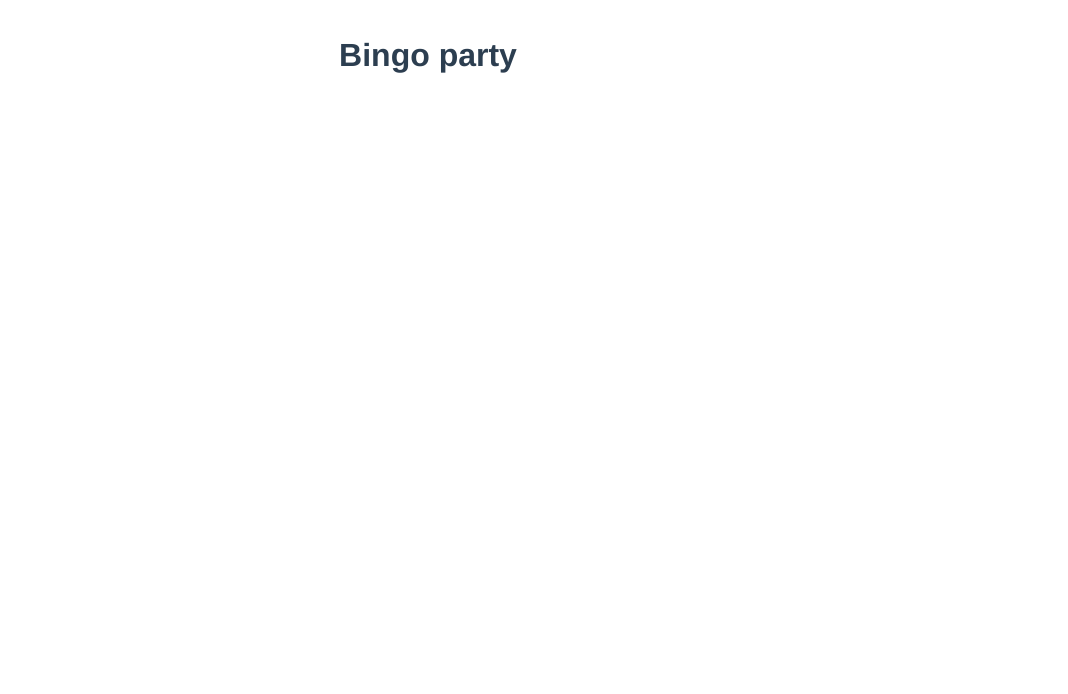
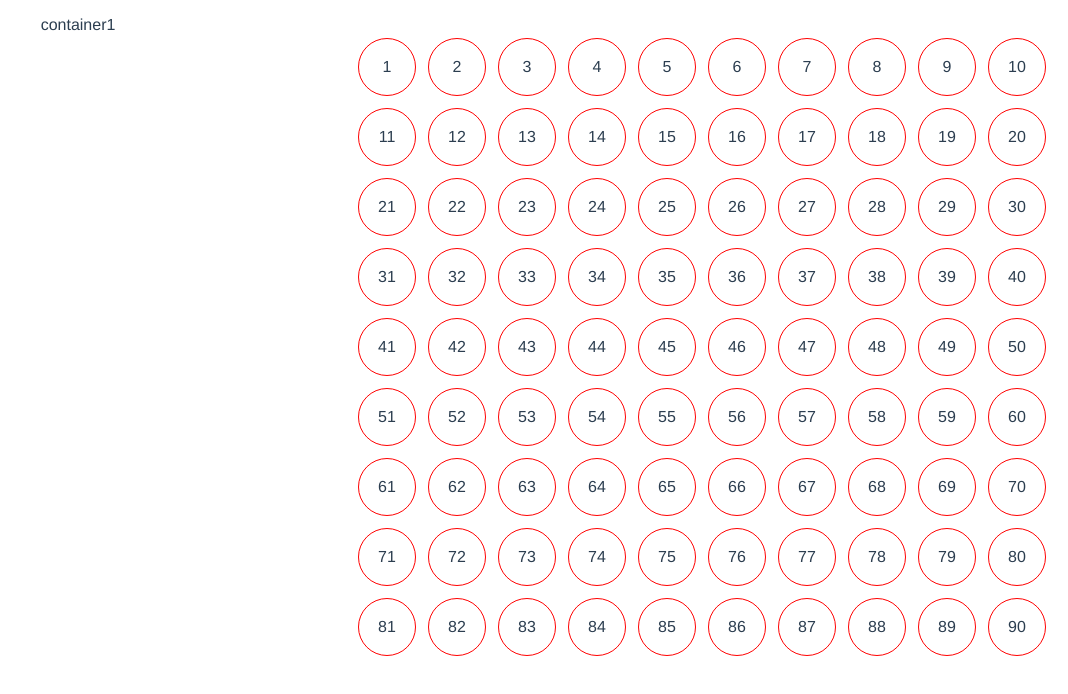
Before and after one commit to edu-aguilar/bingo, a Vue app: page /bingo in a window 1280 px wide. Shown: the top 694 px of the page, without its empty margins (212-1280 px from the left). Built offline with nearby package versions, Linux system fonts and the light colour scheme.

Commit message:
feat(bingo): created grid with all available numbers

```diff
--- /dev/null
+++ b/src/components/bingoTable.vue
@@ -0,0 +1,37 @@
+<template>
+  <ul class="bingo-table-wrapper">
+    <li class="bingo-table-item" v-for="(item, index) in items" :key="index">
+      <span>{{ index + 1 }}</span>
+    </li>
+  </ul>
+</template>
+
+<script>
+export default {
+  name: "BingoTable",
+  data() {
+    return {
+      items: new Array(90)
+    };
+  }
+};
+</script>
+
+<style lang="scss" scoped>
+.bingo-table-wrapper {
+  list-style: none;
+  display: grid;
+  grid-template-columns: repeat(10, 70px);
+  grid-template-rows: repeat(10, 70px);
+  padding: 0;
+
+  .bingo-table-item {
+    border-radius: 100%;
+    border: solid 1px red;
+    display: flex;
+    align-items: center;
+    justify-content: center;
+    margin: 6px;
+  }
+}
+</style>
--- a/src/views/Bingo.vue
+++ b/src/views/Bingo.vue
@@ -1,5 +1,23 @@
 <template>
   <div class="view bingo-view">
-    <h1>Bingo party</h1>
+    <div>container1</div>
+    <bingo-table></bingo-table>
   </div>
 </template>
+
+<script>
+import bingoTable from "@/components/bingoTable.vue";
+export default {
+  components: {
+    bingoTable
+  }
+};
+</script>
+
+<style lang="scss" scoped>
+.bingo-view {
+  display: grid;
+  grid-template-rows: 1fr;
+  grid-template-columns: 1fr 1fr;
+}
+</style>
```
